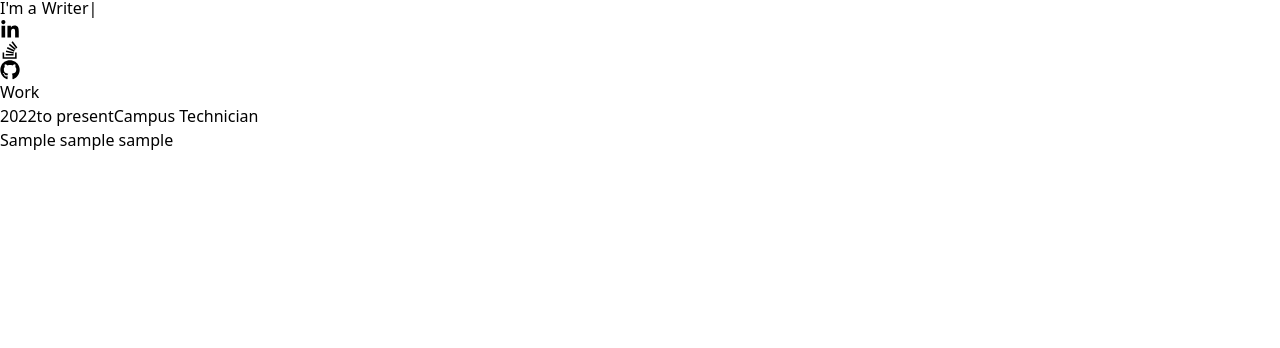
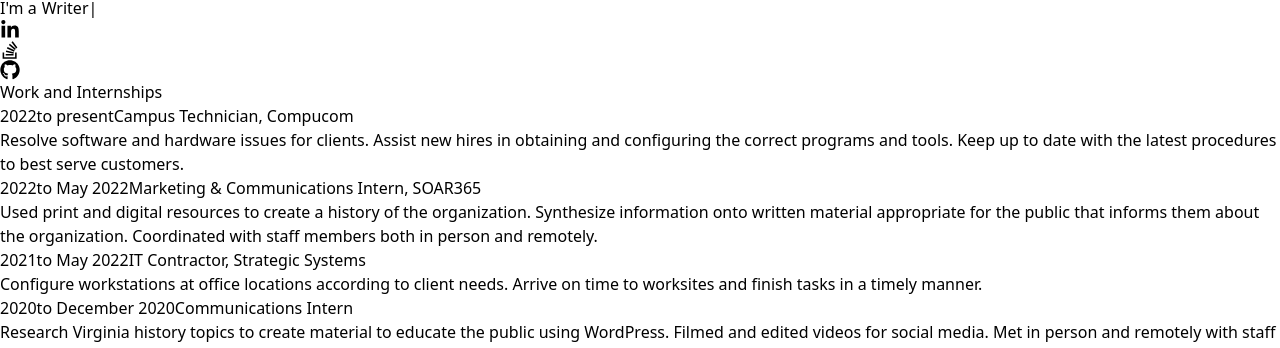
Before and after one commit to Asantowasso/learn_vite, a React (Vite) app: page / in a window 1280 px wide. Shown: the part 444-792 px from the top of the page. Built offline with nearby package versions, Linux system fonts and the light colour scheme.

Commit message:
filled out work history

```diff
--- a/src/components/Work.jsx
+++ b/src/components/Work.jsx
@@ -1,24 +1,54 @@
-import React from 'react'
-import Workitem from './Workitem'
+import React from "react";
+import Workitem from "./Workitem";
+
 
 const data = [
   {
     year: 2022,
-    title: "Campus Technician",
+    title: "Campus Technician, Compucom",
     duration: "to present",
-    details: "Sample sample sample"
-  }
-]
+    details: "Resolve software and hardware issues for clients. Assist new hires in obtaining and configuring the correct programs and tools. Keep up to date with the latest procedures to best serve customers.",
+  },
+
+  {
+    year: 2022,
+    title: "Marketing & Communications Intern, SOAR365",
+    duration: "to May 2022",
+    details: "Used print and digital resources to create a history of the organization. Synthesize information onto written material appropriate for the public that informs them about the organization. Coordinated with staff members both in person and remotely.",
+  },
+
+  {
+    year: 2021,
+    title: "IT Contractor, Strategic Systems",
+    duration: "to May 2022",
+    details: "Configure workstations at office locations according to client needs. Arrive on time to worksites and finish tasks in a timely manner.",
+  },
+
+  {
+    year: 2020,
+    title: "Communications Intern",
+    duration: "to December 2020",
+    details: "Research Virginia history topics to create material to educate the public using WordPress. Filmed and edited videos for social media. Met in person and remotely with staff members to plan the release of media and promotional material for in-person and online events.",
+  },
+];
 
 const Work = () => {
   return (
-    <div id='work' className='max-w-[1040px] m-auto md:pl-20 p-4 py-16'>
-      <h1 className='text-4xl font-bold text-center text-[#001b5e]'>Work</h1>
-      {data.map((item, idx)=> (
-       <Workitem key={idx} year={item.year} title={item.title} duration={item.duration} details={item.details}/>
+    <div id="work" className="max-w-[1040px] m-auto md:pl-20 p-4 py-16">
+      <h1 className="text-4xl font-bold text-center text-[#001b5e]">Work and Internships</h1>
+      {data.map((item, idx) => (
+        <Workitem
+          key={idx}
+          year={item.year}
+          title={item.title}
+          duration={item.duration}
+          details={item.details}
+        />
+
+
       ))}
     </div>
-  )
-}
+  );
+};
 
-export default Work
+export default Work;
--- a/src/components/Workitem.jsx
+++ b/src/components/Workitem.jsx
@@ -6,11 +6,11 @@ const Workitem = ({ year, title, duration, details }) => {
       <li className="mb-10 ml-4">
         <div className="absolute w-3 h-3 bg-stone-200 rounded-full mt-1.5 -left-1.5 border-white" />
         <p className="flex flex-wrap gap-4 flex-row items-center justify-start text-xs md:text-sm">
-          <span>{year}</span>
-          <span>{duration}</span>
-          <span>{title}</span>
+          <span className="inline-block px-2 py-1 font-semibold text-white bg-[#001b5e] rounded-md">{year}</span>
+          <span className="my-1 text-sm font-normal leading-none text-stone-400">{duration}</span>
+          <span className='text-lg font-semibold text-[#001b5e]'>{title}</span>
         </p>
-        <p>{details}</p>
+        <p className="my-2 text-base font-normal text-stone-500">{details}</p>
       </li>
     </ol>
   );
```
